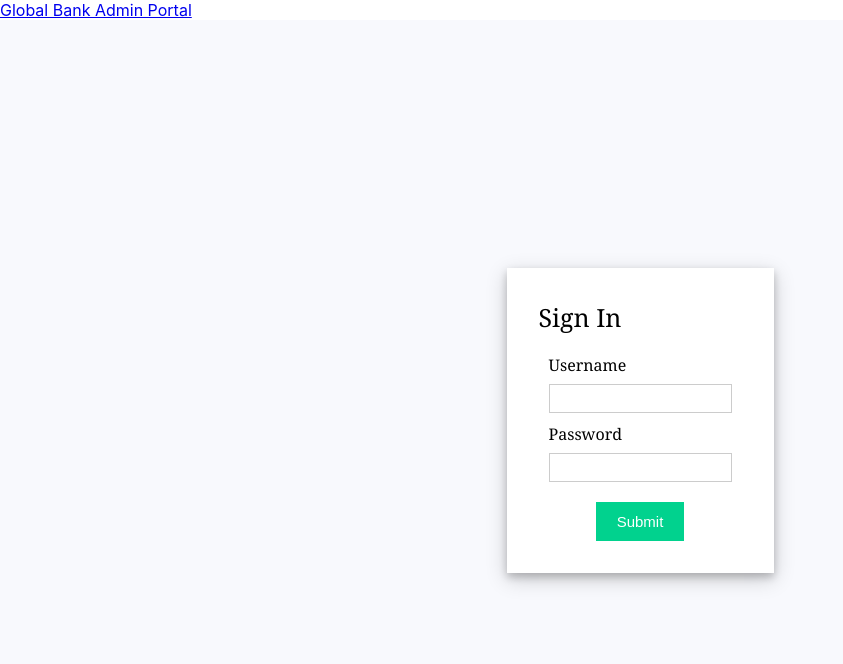
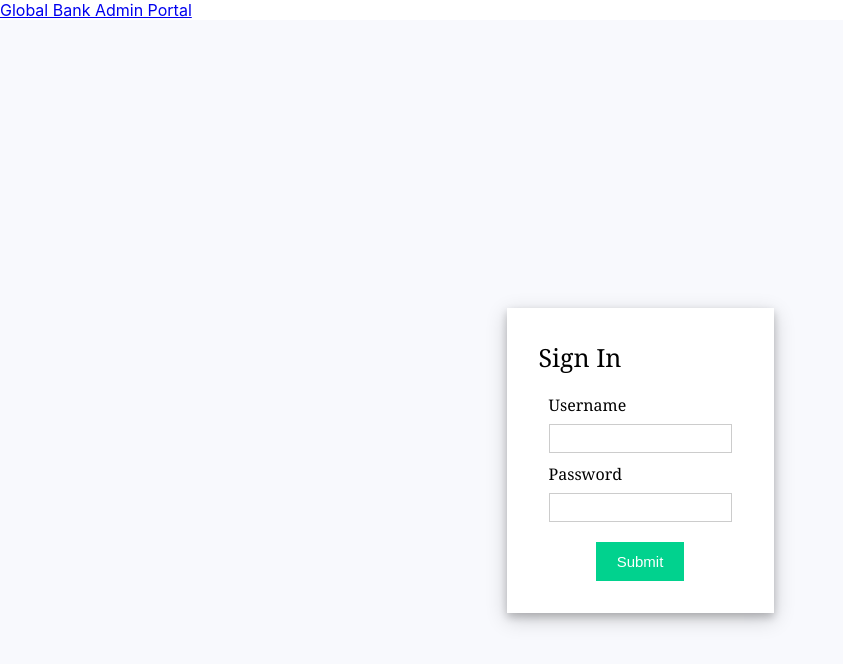
Before and after one commit to SanjeevKumar22/GBAM, a React (Create React App) app in the folder src/main/ui/: page / in a window 1280 px wide. Shown: the top 664 px of the page, without its empty margins (0-843 px from the left). Built offline with nearby package versions, Linux system fonts and the light colour scheme; the HTML template or start-up script is replaced by a standard one.

Commit message:
changed open Account

```diff
--- a/src/main/ui/src/Component/Login.css
+++ b/src/main/ui/src/Component/Login.css
@@ -5,7 +5,7 @@
     justify-content: center;
     flex-direction: column;
     gap: 20px;
-    height: 100vh;
+    height: 110vh;
     font-family: Cambria, Cochin, Georgia, Times, "Times New Roman", serif;
     background-color: #f8f9fd;
   }
```
